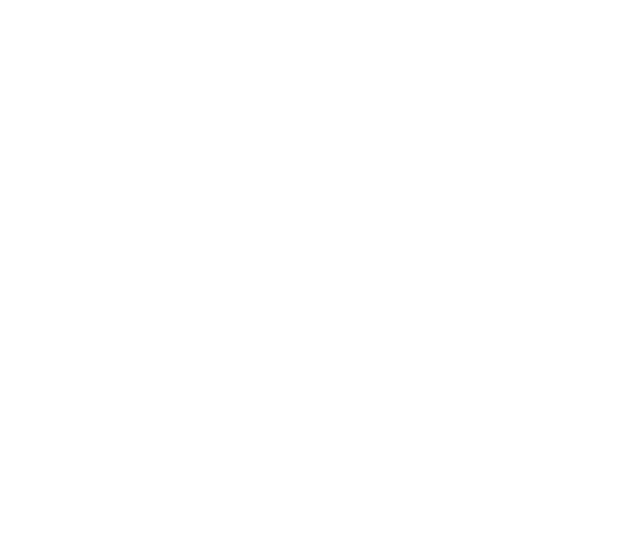
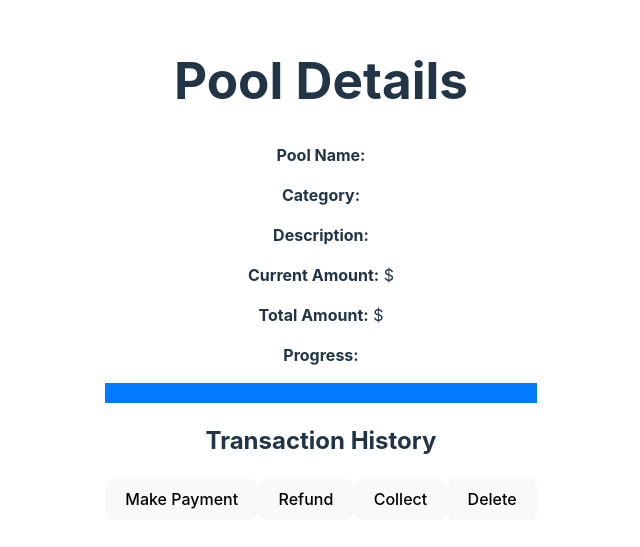
Before and after one commit to weiwen-bot/esd-budget-app, a Vue app in the folder Frontend/: page /opp in a window 1280 px wide. Before the commit this address had no page. Shown: the part 131-678 px from the top of the page, without its empty margins (319-959 px from the left). Built offline with nearby package versions, Linux system fonts and the light colour scheme.

Commit message:
feat - added code for OwnerPoolPage

```diff
--- a/Frontend/src/pages/OwnerPoolPage.vue
+++ b/Frontend/src/pages/OwnerPoolPage.vue
@@ -1,9 +1,77 @@
 <template>
+    <div>
+      <h1>Pool Details</h1>
+      <div>
+        <p><strong>Pool Name:</strong> {{ pool && pool.name }}</p>
+        <p><strong>Category:</strong> {{ pool && pool.category }}</p>
+        <p><strong>Description:</strong> {{ pool && pool.description }}</p>
+        <div>
+          <p><strong>Current Amount:</strong> ${{ pool && pool.currentAmount }}</p>
+          <p><strong>Total Amount:</strong> ${{ pool && pool.totalAmount }}</p>
+          <p><strong>Progress:</strong></p>
+          <div class="progress-bar-container">
+            <div class="progress-bar" :style="{ width: progressPercentage }"></div>
+          </div>
+        </div>
+        <h2>Transaction History</h2>
+        <ul>
+          <li v-for="transaction in transactions" :key="transaction.id">
+            {{ transaction.date }} - {{ transaction.amount }} - {{ transaction.description }}
+          </li>
+        </ul>
+        <button @click="makePayment">Make Payment</button>
+        <button @click="refund">Refund</button>
+        <button @click="collect">Collect</button>
+        <button @click="deletePool">Delete</button>
+      </div>
+    </div>
+  </template>
 
-</template>
 
-<script>
-</script>
+  <script>
+  export default {
+    name: 'OwnerPoolPage',
+    data() {
+      return {
+        pool: null,
+        transactions: []
+      };
+    },
+    created() {
+      this.fetchPoolDetails();
+      this.fetchTransactionHistory();
+    },
+    methods: {
+      async fetchPoolDetails() {
+        // Fetch pool details from backend
+      },
+      async fetchTransactionHistory() {
+        // Fetch transaction history from backend
+      },
+      async makePayment() {
+        // Make payment logic
+      },
+      refund() {
+        // Refund logic
+      },
+      collect() {
+        // Collect logic
+      },
+      deletePool() {
+        // Delete pool logic
+      }
+    }
+  };
+  </script>
 
-<style>
-</style>
+  <style>
+  .progress-bar-container {
+    width: 100%;
+    background-color: #f0f0f0;
+  }
+
+  .progress-bar {
+    height: 20px;
+    background-color: #007bff;
+  }
+  </style>
--- a/Frontend/src/routes/index.js
+++ b/Frontend/src/routes/index.js
@@ -5,6 +5,7 @@
 import OrderSuccess from '../components/OrderSuccess.vue'
 import Login from "../pages/Login.vue"
 import IndividualPoolPage from "../pages/IndividualPoolPage.vue"
+import OwnerPoolPage from "../pages/OwnerPoolPage.vue"
 
 
 const routes =[
@@ -22,6 +23,11 @@
       path: "/ipp",
       name: "IndividualPoolPage",
       component: IndividualPoolPage,
+    },
+    {
+      path: "/opp",
+      name: "OwnerPoolPage",
+      component: OwnerPoolPage,
     },
     {
         path: '/success',
```
